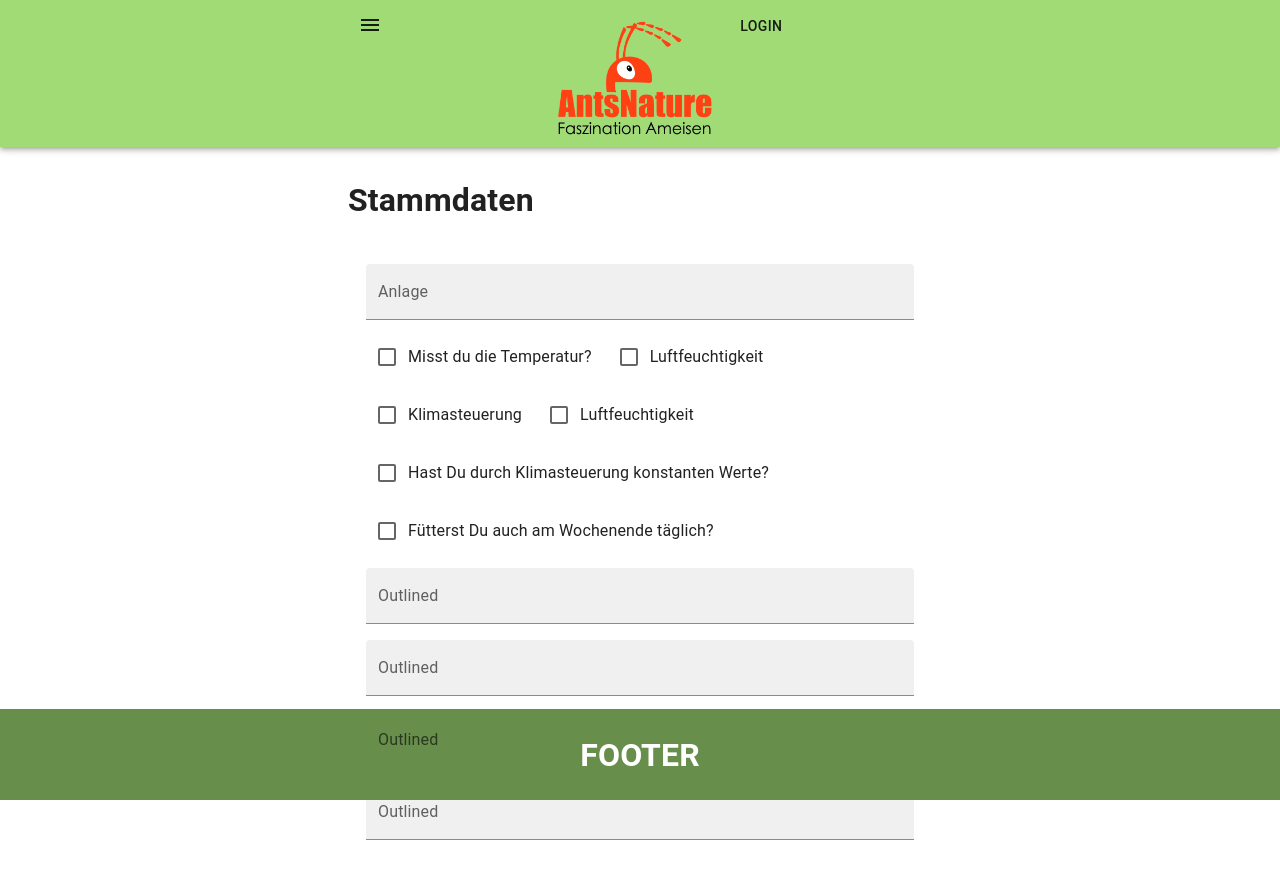
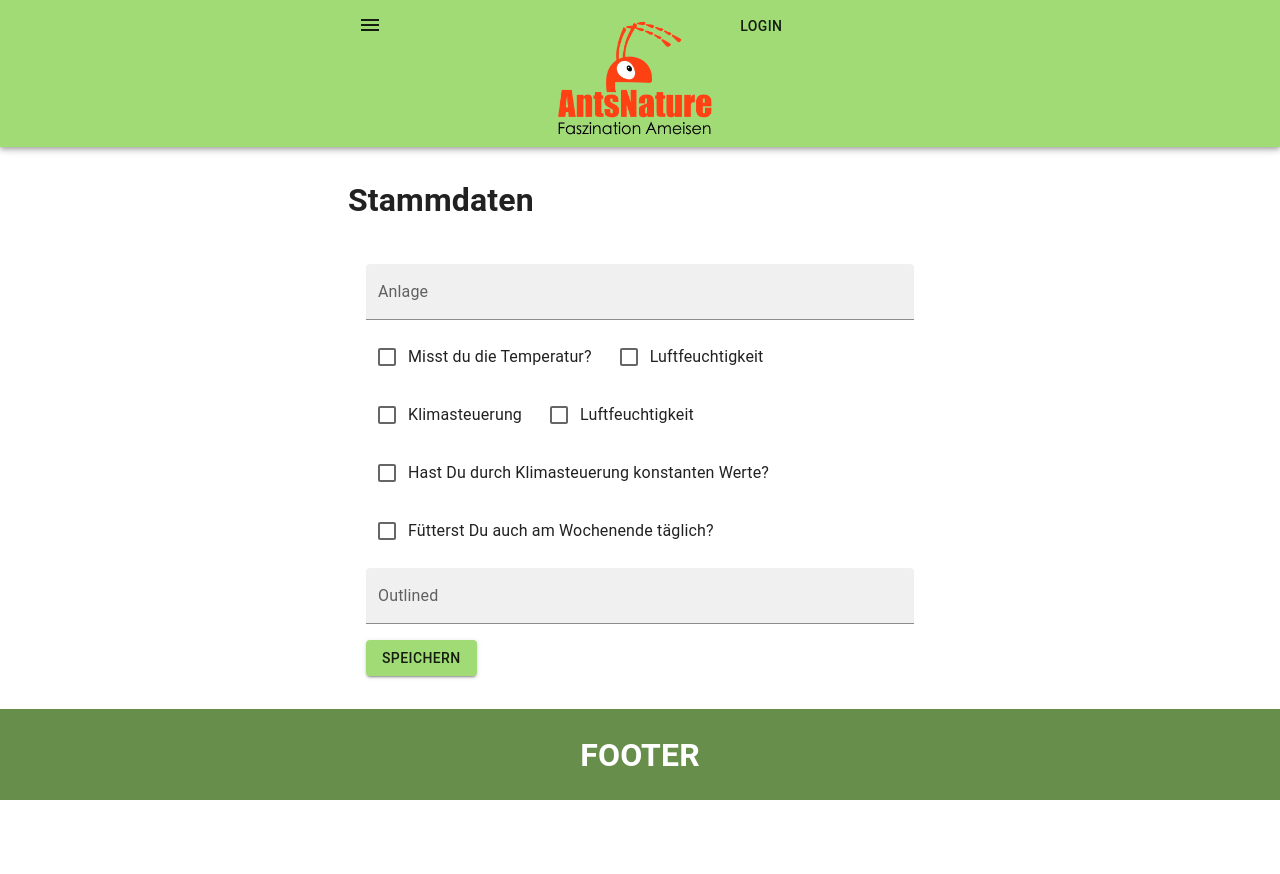
Before and after one commit to m3fischer/antsapp, a React (Create React App) app: page /masterdata in a window 1280 px wide. After the commit the page ends 800 px from the top, so only its background shows below. Built offline with nearby package versions, Linux system fonts and the light colour scheme.

Commit message:
axios ergaenzt, einfache anfrage an backend möglich

```diff
--- a/package.json
+++ b/package.json
@@ -15,6 +15,7 @@
     "@types/node": "^16.18.11",
     "@types/react": "^18.0.27",
     "@types/react-dom": "^18.0.10",
+    "axios": "^1.3.4",
     "react": "^18.2.0",
     "react-dom": "^18.2.0",
     "react-router-dom": "^6.8.0",
--- a/src/masterdata/Masterdata.tsx
+++ b/src/masterdata/Masterdata.tsx
@@ -1,10 +1,14 @@
-import { Box, Checkbox, Container, FormControlLabel, Grid, TextField, Tooltip } from "@mui/material";
+import { Box, Button, Checkbox, Container, FormControlLabel, Grid, TextField, Tooltip } from "@mui/material";
 import React from "react";
 import AntBox from "../AntForms/AntBox/AntBox";
-import './Masterdata.css'
-
+import './Masterdata.css';
+import axios from "axios";
 
 export default class MasterData extends React.Component{
+    getMasterDataFromServer() {
+
+        axios.get('http://localhost:3030/masterdata').then ((resp) => {console.log(resp.data)})
+    }
 
     view = (
 
@@ -30,9 +34,7 @@ export default class MasterData extends React.Component{
                         <FormControlLabel  className="textfield"  id="masterdata-4"  control={<Checkbox />} label="Hast Du durch Klimasteuerung konstanten Werte?"  />
                         <FormControlLabel  className="textfield"  id="masterdata-5"  control={<Checkbox />} label="Fütterst Du auch am Wochenende täglich?"  />
                         <TextField className="textfield" fullWidth id="masterdata-4" label="Outlined" variant="filled" />
-                        <TextField className="textfield" fullWidth id="masterdata-5" label="Outlined" variant="filled" />
-                        <TextField className="textfield" fullWidth id="masterdata-6" label="Outlined" variant="filled" />
-                        <TextField className="textfield" fullWidth id="masterdata-7" label="Outlined" variant="filled" />
+                        <Button variant="contained" onClick={this.getMasterDataFromServer}>Speichern</Button>
                     </Box>
                 </Grid>
                 <Grid xs={4}>
```
Also changed, not shown: 1 other file (tests, documents, lock files or other folders).
